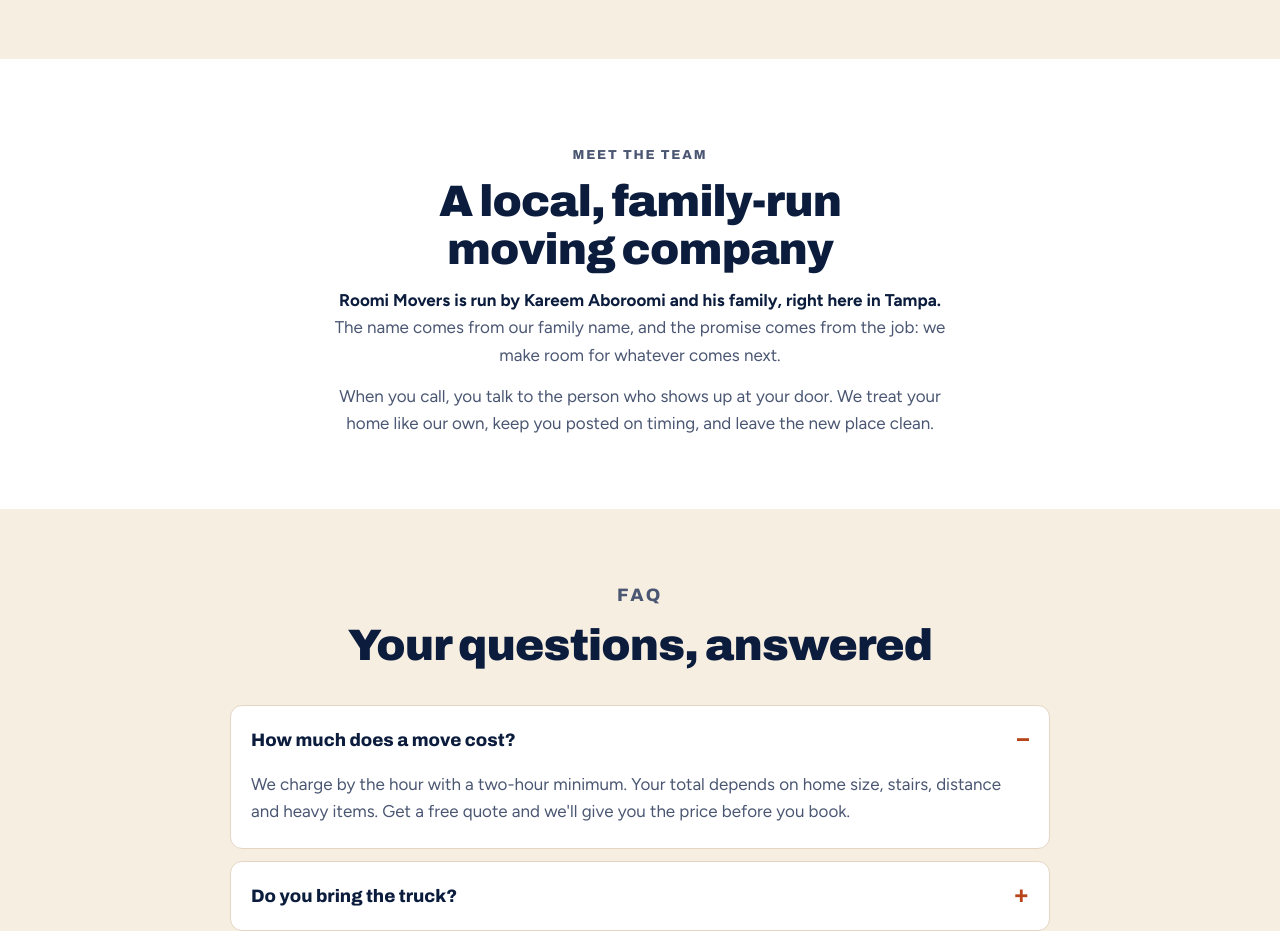
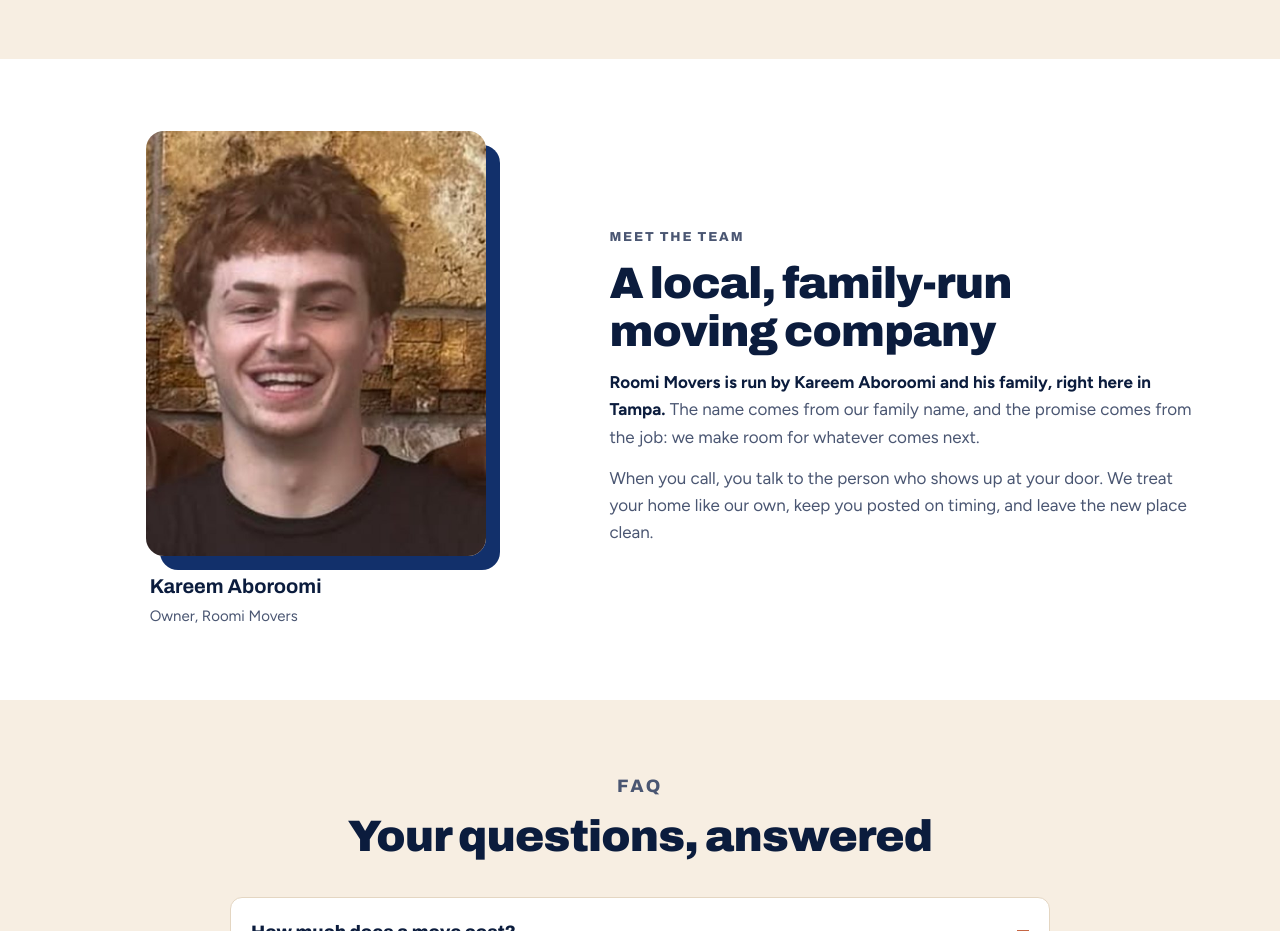
Before and after one commit to roomimovers/roomimovers.github.io, a plain HTML site: page index.html in a window 1280 px wide. Shown: the part 7880-8811 px from the top of the page. Drawn offline with Linux system fonts and the light colour scheme.

Commit message:
Restore Kareem's headshot in the About section (served as an image file) and the two-column team layout

```diff
--- a/index.html
+++ b/index.html
@@ -129,7 +129,7 @@ section.alt{background:var(--band)}
 .areas .note{color:var(--muted);margin-top:16px}
 @media (max-width:860px){.areas{grid-template-columns:1fr;gap:26px}}
 
-.team{display:grid;grid-template-columns:1fr;gap:48px;align-items:center;max-width:760px;margin-inline:auto;text-align:center}.team p{margin-inline:auto}
+.team{display:grid;grid-template-columns:.9fr 1.1fr;gap:48px;align-items:center}
 .photo{aspect-ratio:4/3;max-width:100%;border-radius:18px;border:2px dashed var(--line);background:var(--band);display:grid;place-items:center;text-align:center;color:var(--muted);font-weight:600;padding:20px}
 .owner{margin:0;justify-self:center;display:grid;gap:14px;max-width:340px;width:100%}
 .owner img{display:block;width:100%;height:auto;aspect-ratio:4/5;object-fit:cover;border-radius:18px;box-shadow:14px 14px 0 var(--blue)}
@@ -559,6 +559,7 @@ footer a{color:#E9E2D6}
 
   <section class="band" id="about">
     <div class="wrap team">
+      <figure class="owner"><img src="images/kareem-aboroomi.jpg" alt="Kareem Aboroomi, owner of Roomi Movers" width="294" height="368" loading="lazy"><figcaption><b>Kareem Aboroomi</b><span>Owner, Roomi Movers</span></figcaption></figure>
       <div>
         <p class="eyebrow">Meet the team</p>
         <h2 style="margin-top:12px">A local, family-run moving company</h2>
```
Also changed, not shown: images/kareem-aboroomi.jpg (added).
